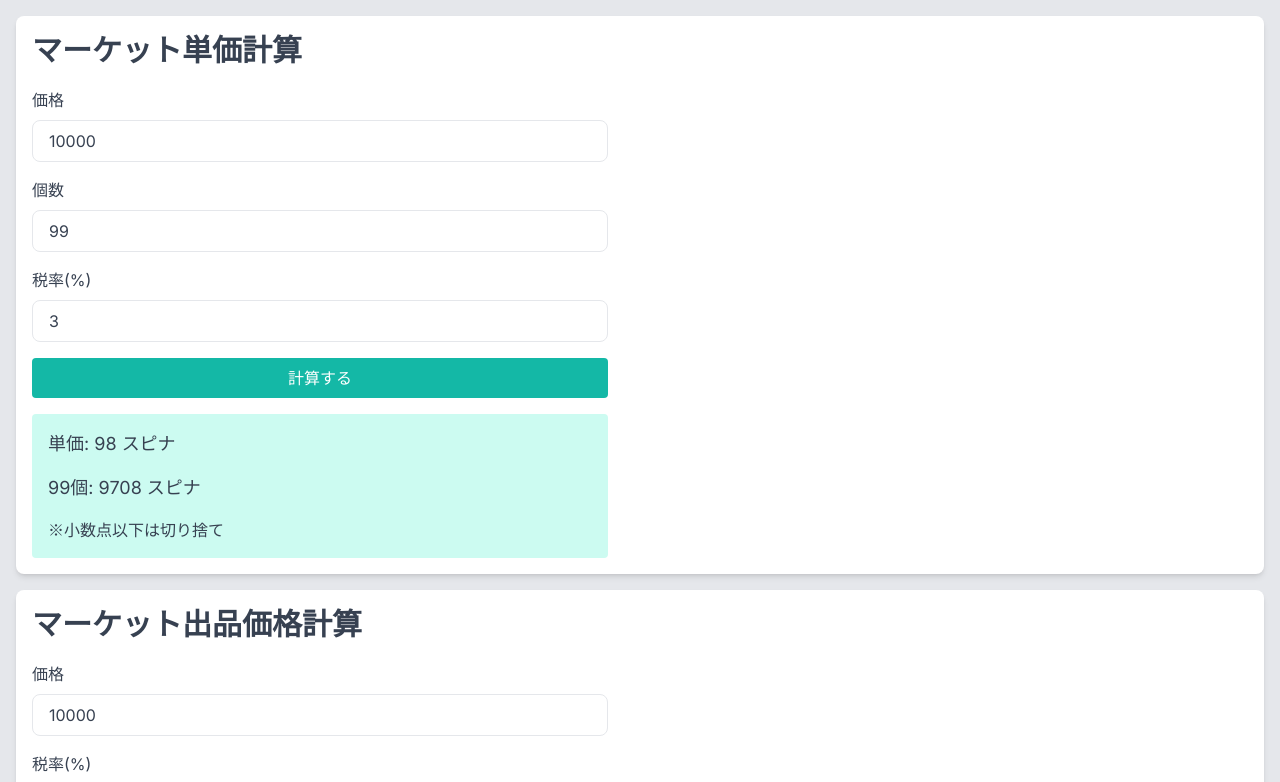
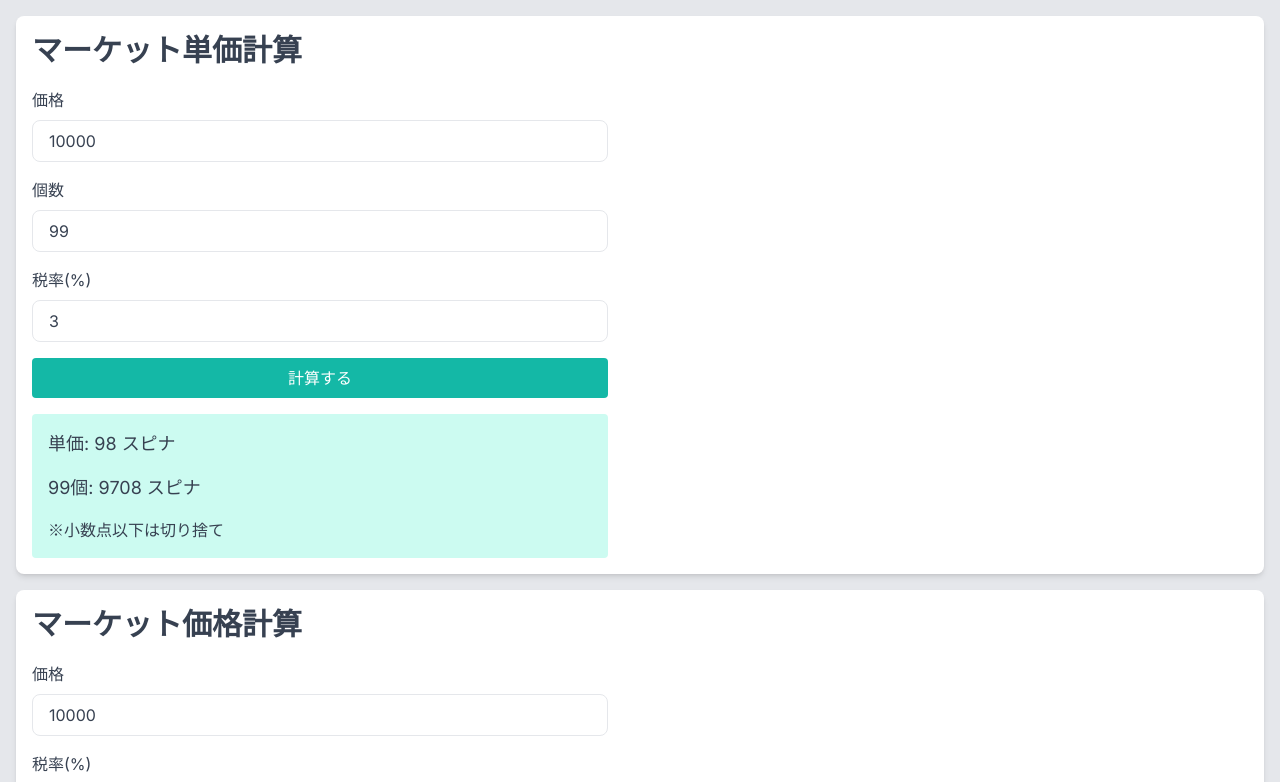
Before and after one commit to nukko-wq/toram-tools, a Next.js app: page /market in a window 1280 px wide. Shown: the top 782 px of the page. Built offline with nearby package versions, Linux system fonts and the light colour scheme.

Commit message:
タイトルの変更

```diff
--- a/src/app/market/page.tsx
+++ b/src/app/market/page.tsx
@@ -112,7 +112,7 @@ const Page = () => {
           </div>
 
           <div className="mt-4 px-4 py-4 bg-white shadow-md rounded-lg">
-          <h1 className="text-3xl font-bold text-gray-700">マーケット出品価格計算</h1>
+          <h1 className="text-3xl font-bold text-gray-700">マーケット価格計算</h1>
             <div className="w-full max-w-xl mt-5">
               <div className="">
                 <FinalPrice />
```
